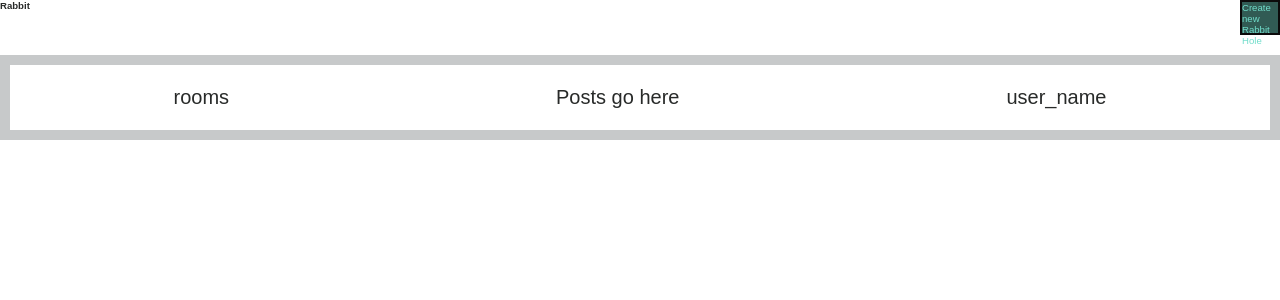
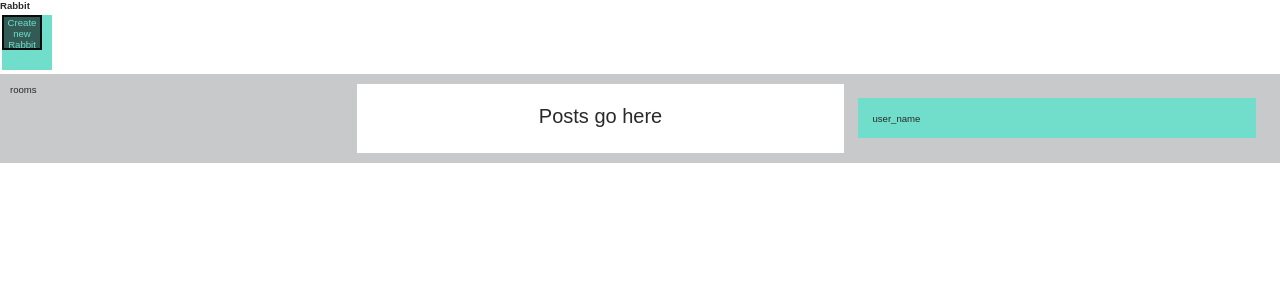
Before and after one commit to SalehOH/Rabbit, a Django app: page / in a window 1280 px wide. Shown: the top 300 px of the page. Run offline with Django 4.2, Linux system fonts and the light colour scheme; data that the repository does not hold is empty; some web fonts are replaced.

Commit message:
Forgot to commit my changes to templates, just some slight div class alterations to add item individuality

```diff
--- a/templates/RabbitHole/index.html
+++ b/templates/RabbitHole/index.html
@@ -3,13 +3,14 @@
 {% endblock css %}
 
 {% block content %}
-<div class="container">
-    <h1>Rabbit</h1>
-    <a href="{% url 'create_room'%}"> Create new Rabbit Hole</a>
+<h1>Rabbit</h1>
+<div class="button button--link">
+    <a href="{% url 'create_room'%}" style = "float: right;"> Create new Rabbit Hole</a><br>
 </div>
 
 <div class="grid-container">
-  <div class="grid-item">
+  <!-- <div class="grid-item"> -->
+  <div class ="rooms_list">
     <div>rooms</div>
     {% if rooms %}
         <ul>
@@ -34,7 +35,7 @@
     {% endif %}
 
   </div>
-  <div class="grid-item">
+  <div class="user-account-box">
     {% if request.user.is_authenticated %}
     <img src="{{request.user.avatar.url}}" alt="{{request.user.username}}">
         <hr>
```
